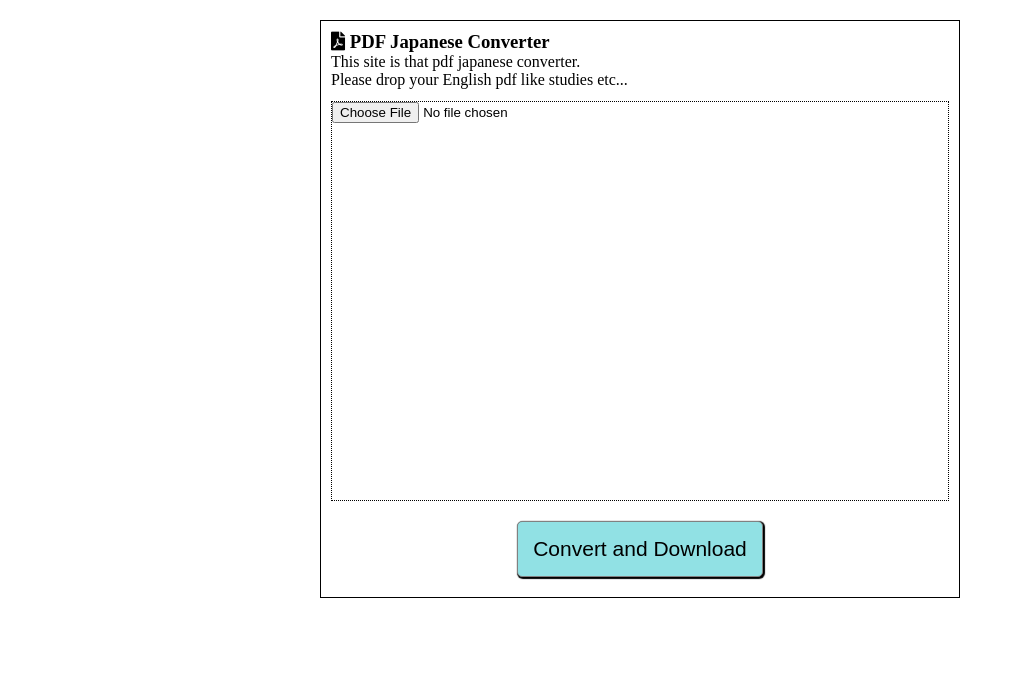
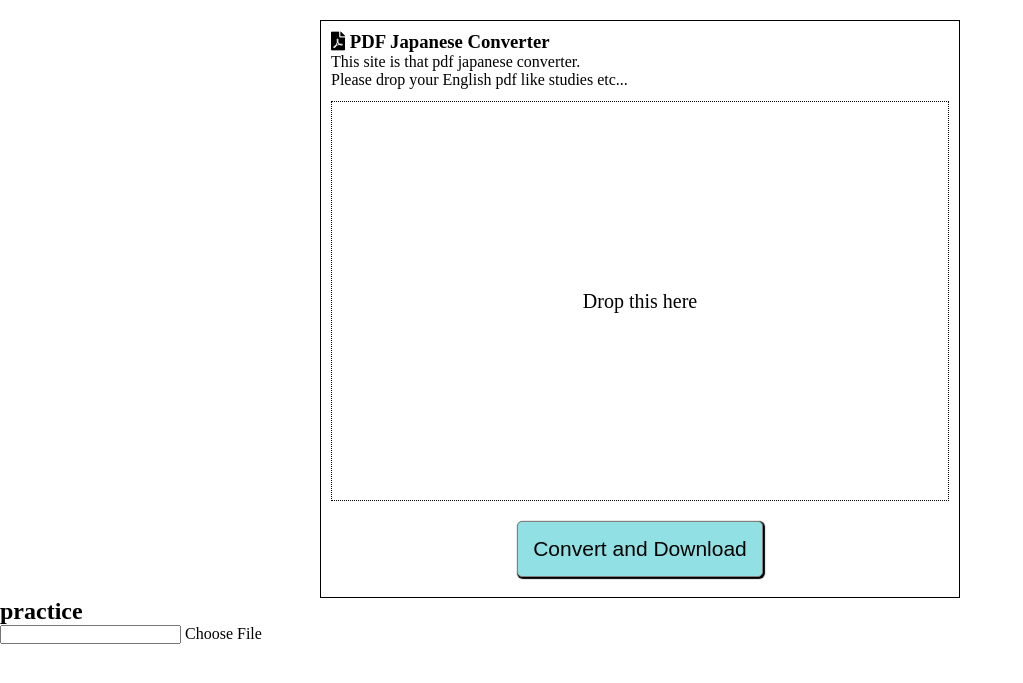
Before and after one commit to Shin-sibainu/pdf-japanese-converter, a Django app: page / in a window 1280 px wide. Shown: the part 76-759 px from the top of the page, without its empty margins (0-1023 px from the left). Run offline with Django 3.2, Linux system fonts and the light colour scheme.

Commit message:
upload_file is done. and ajax done and extact_text done.

```diff
--- a/pdf_japanese_converter/pdfJapaneseConverter/urls.py
+++ b/pdf_japanese_converter/pdfJapaneseConverter/urls.py
@@ -1,6 +1,6 @@
 from django.contrib import admin
 from django.urls import path
-from .views import HomeView, PDFJapaneseConvert
+from .views import HomeView, PDFJapaneseConvert, upload_file
 from django.conf import settings
 from django.conf.urls.static import static
 
@@ -9,6 +9,7 @@ app_name = 'pdfJapaneseConverter'
 urlpatterns = [
     path("", HomeView),
     path("convert/", PDFJapaneseConvert, name='convert'),
+    path("upload_file", upload_file, name="upload_file")
 ]
 
 if settings.DEBUG:
--- a/pdf_japanese_converter/pdfJapaneseConverter/views.py
+++ b/pdf_japanese_converter/pdfJapaneseConverter/views.py
@@ -1,6 +1,7 @@
 from logging import error
-from django.http.response import HttpResponse, JsonResponse
-from django.shortcuts import render
+from django.http import response
+from django.http.response import Http404, HttpResponse, JsonResponse
+from django.shortcuts import render, resolve_url
 from pdfminer.high_level import extract_text
 from django.core.files.storage import FileSystemStorage
 
@@ -45,3 +46,18 @@ def PDFJapaneseConvert(request):
             "upload_pdfFile_url": upload_pdfFile_url
         }
         return JsonResponse(pdf_data)
+
+
+def upload_file(request):
+    try:
+        req_file = request.FILES["file"]
+        fs = FileSystemStorage()
+        filename = fs.save(req_file.name, req_file)
+        upload_pdfFile_url = fs.url(filename)  # uploadしたpdfのurl
+        pdf_text = extract_text("./" + upload_pdfFile_url)
+        params = {
+            "pdf_text": pdf_text
+        }
+        return HttpResponse(render(request, "example.html", params))
+    except:
+        return Http404("messages")
--- a/pdf_japanese_converter/static/index.js
+++ b/pdf_japanese_converter/static/index.js
@@ -5,6 +5,7 @@ $(function () {
     nav.toggleClass("toggle");
   });
 
+  /* 保留 */
   $("#pdf-drop-formBox").on("submit", (e) => {
     e.preventDefault();
     console.log("submit!");
@@ -16,6 +17,7 @@ $(function () {
   });
 });
 
+/* 保留 */
 function getCookie(name) {
   var cookieValue = null;
   if (document.cookie && document.cookie !== "") {
@@ -48,3 +50,48 @@ $.ajaxSetup({
 });
 
 //submitが押されたら呼ばれる。
+
+/* テストコード */
+//input:fileが変更されたときの処理
+//$(document)とすればDOＭが呼ばれたらすぐに実行される。
+$(document).on("change", ":file", function () {
+  //input:fileのファイル名をinput:textに表示する
+  var input = $(this); //inputプロパティ要素情報。
+  console.log(input);
+  numFiles = input.get(0).files ? input.get(0).files.length : 1; //FileList(更新日、ファイル名、拡張子名、サイズ)
+  console.log(numFiles); //ファイルの数。
+  label = input.val().replace(/\\/g, "/").replace(/.*\//, "");
+  input.parent().parent().prev(":text").val(label);
+  $("#loading-div").css("display", "");
+
+  //Ajaxはここから
+  $.ajax({
+    url: $("#form").attr("action"),
+    type: "POST",
+    data: new FormData($("#form").get(0)),
+    processData: false,
+    contentType: false,
+    beforeSend: function (xhr, settings) {
+      //リクエストする前の処理
+      xhr.setRequestHeader(
+        "X-CSRFToken",
+        $("input[name='csrfmiddlewaretoken']").val()
+      );
+      $("#result-table").empty();
+    },
+  })
+    .done(function (data, textStatus, jqXHR) {
+      //成功したら、結果を追加。
+      console.log($("#form").get(0));
+      console.log($(data)); //example.htmlのhtml情報
+      console.log(textStatus); //success
+      console.log(jqXHR);
+      $("#result-table").append(data);
+    })
+    .fail(function (jqXHR, textStatus, errorThorown) {
+      console.log(jqXHR + "\n" + textStatus + "\n" + errorThorown);
+    })
+    .always(function (data, textStatus, jqXHR) {
+      $("#loading-div").hide();
+    });
+});
--- a/pdf_japanese_converter/static/style.css
+++ b/pdf_japanese_converter/static/style.css
@@ -169,14 +169,19 @@ ul {
   transform: translate(1px, 1px);
 }
 
-.pdf-input {
-  height: 100%;
-  width: 100%;
-}
-
 .testArea {
   margin-top: 30px;
   text-align: center;
+}
+
+.pdf-input-area {
+  width: 100%;
+  height: 100%;
+  position: absolute;
+}
+
+.pdf-input-area span {
+  font-size: 20px;
 }
 
 @media screen and (max-width: 640px) {
--- a/pdf_japanese_converter/templates/index.html
+++ b/pdf_japanese_converter/templates/index.html
@@ -52,12 +52,18 @@
             >
               {% csrf_token %}
               <div class="pdf-drop-box">
+                <label>
+                  <div class="pdf-input-area">
+                    <span>Drop this here</span>
                     <input
                       type="file"
                       name="pdf-file"
                       class="pdf-input"
                       accept=".pdf"
+                      style="display: none"
                     />
+                  </div>
+                </label>
               </div>
               <input
                 type="submit"
@@ -67,6 +73,30 @@
             </form>
           </div>
         </div>
+      </div>
+      <!-- practice area -->
+      <h2>practice</h2>
+      <form
+        id="form"
+        class="form"
+        action="upload_file"
+        method="post"
+        enctype="multipart/form-data"
+      >
+        {% csrf_token %}
+        <div class="input-group">
+          <input type="text" class="form-control" readonly="" />
+          <label class="input-group-btn">
+            <span class="btn btn-success">
+              Choose File<input type="file" name="file" style="display: none" />
+            </span>
+          </label>
+        </div>
+      </form>
+
+      <div id="result-table" class="row result-table"></div>
+      <div id="loading-div" class="row" style="display: none">
+        <img src="{% static 'loader.gif' %}" class="center-block" />
       </div>
     </section>
 
```
Also changed, not shown: pdf_japanese_converter/templates/example.html (+2 -11 lines), pdf_japanese_converter/static/loader.gif (added), 12 other files. Lines whose indentation alone changed are shown as unchanged.
